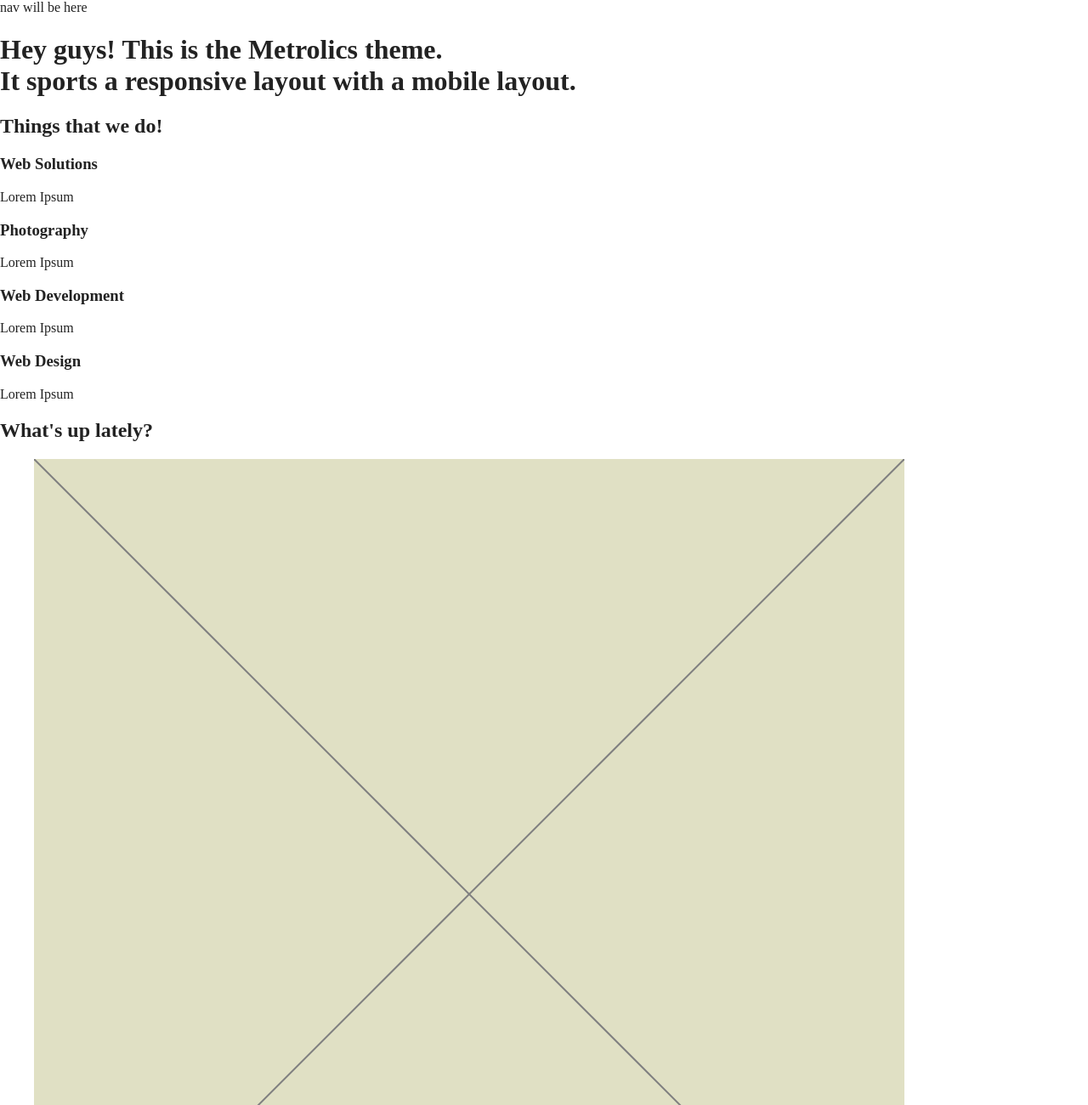
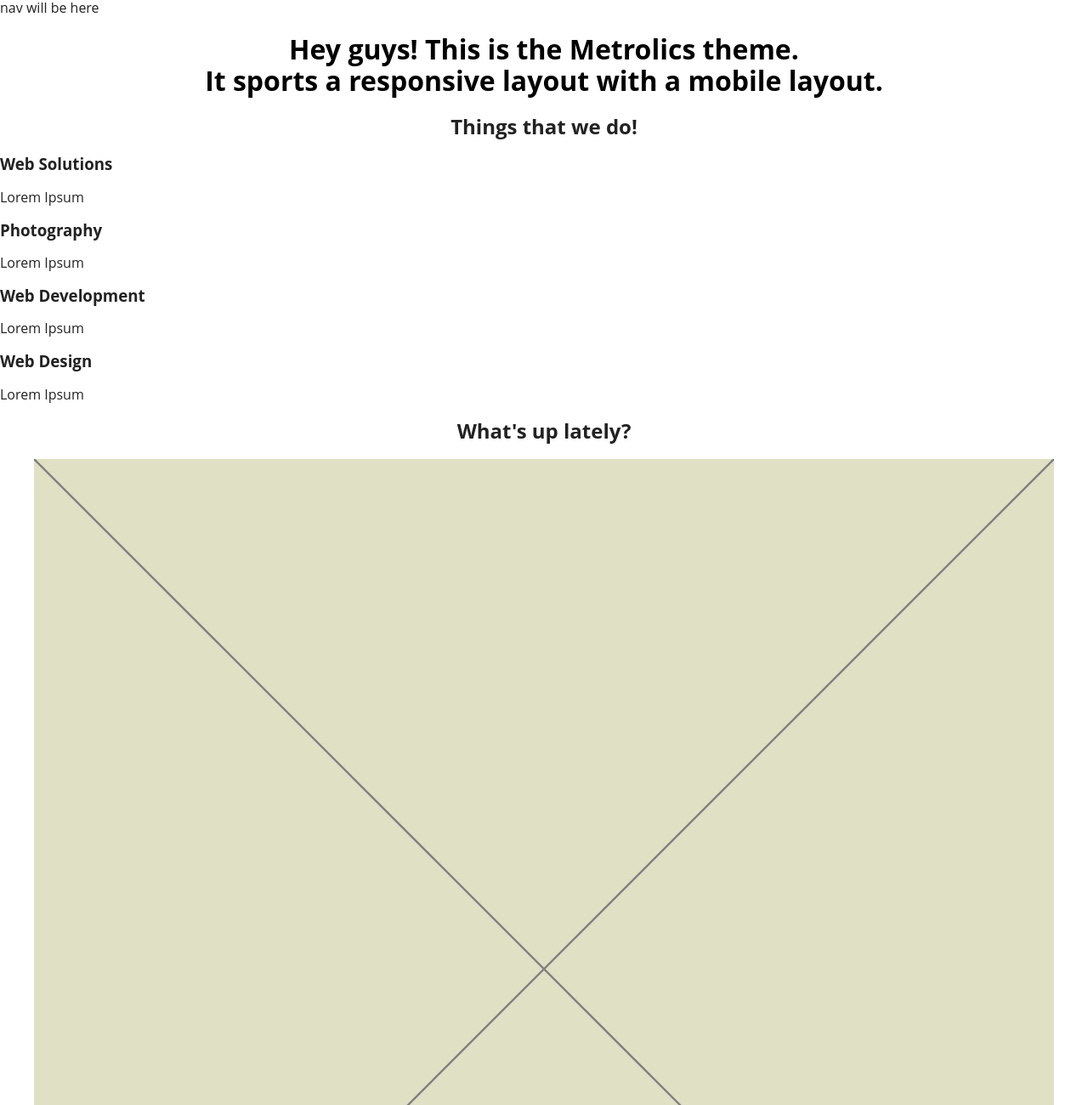
Before and after one commit to alexm1612/Project-1-metrolics, a website built with Parcel: page index.html in a window 1280 px wide. Shown: the top 1300 px of the page at 85% size. Built offline with nearby package versions, Linux system fonts and the light colour scheme.

Commit message:
add base styling: font family + heading align

```diff
--- a/css/main.css
+++ b/css/main.css
@@ -13,6 +13,7 @@
 
 html {
   color: #222;
+  font-family: 'Open Sans', Verdana, Geneva, Tahoma, sans-serif;
   font-size: 1em;
   line-height: 1.4;
 }
@@ -83,12 +84,42 @@
   resize: vertical;
 }
 
+img {
+  width: 100%;
+}
+
+h1 {
+  color: black;
+}
+
 /* ==========================================================================
-   Author's custom styles
+   LAYOUT
    ========================================================================== */
 
+  .heading-intro {
+    text-align: center;
+  }
+  .heading-about {
+    text-align: center;
+  }
+  .heading-new {
+    text-align: center;
+  }
+  .heading-latest {
+    text-align: center;
+  }
+  .heading-footer {
+    text-align: center;
+  }
+
 /* ==========================================================================
-   Helper classes
+   MODULES
+   ========================================================================== */
+
+
+
+/* ==========================================================================
+   THEME
    ========================================================================== */
 
 /*
```
